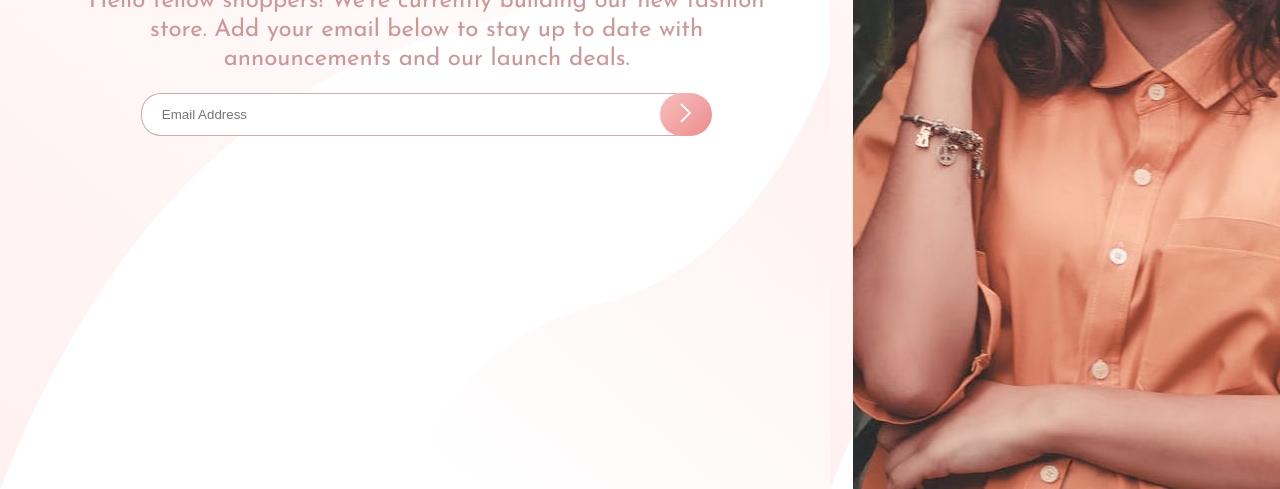
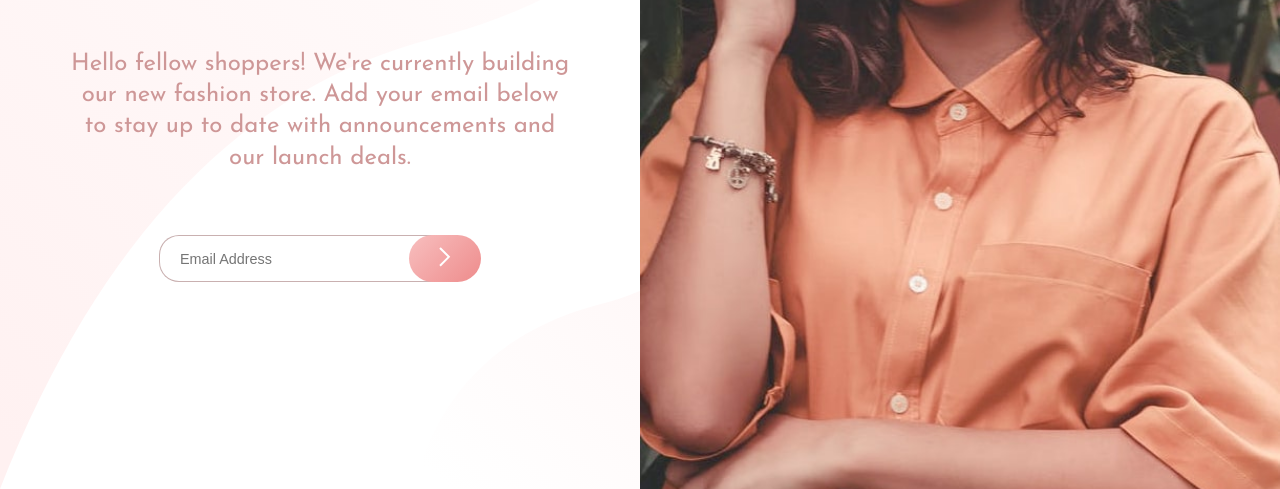
Before and after one commit to yshifa/css-challenge, a plain HTML site: page index.html in a window 1280 px wide. Shown: the part 311-800 px from the top of the page. Drawn offline with Linux system fonts and the light colour scheme.

Commit message:
base apparel

```diff
--- a/index.html
+++ b/index.html
@@ -23,12 +23,13 @@
         alt="hero image mobile"
       />
 
-      <section>
+      <section class="wrapper">
         <h1>
           <span class="heading">we're </span><br />
           coming <br />
           soon <br />
         </h1>
+
         <p>
           Hello fellow shoppers! We're currently building our new fashion store.
           Add your email below to stay up to date with announcements and our
--- a/style.css
+++ b/style.css
@@ -57,16 +57,18 @@ form {
 .email-input {
   padding: 10px 20px;
   border-radius: 20px;
-  width: 65%;
+  width: 300px;
+  font-size: 0.9rem;
+  outline: none;
   border: 0.8px solid hsla(0, 19%, 60%, 0.652);
 }
 
 .btn {
   background: linear-gradient(135deg, hsl(0, 80%, 86%), hsl(0, 74%, 74%));
-  padding: 10px 20px;
+  padding: 12px 30px;
   border-radius: 25px;
   border-style: hidden;
-  margin-left: -35px;
+  margin-left: -50px;
 }
 
 @media screen and (min-width: 768px) {
@@ -76,7 +78,8 @@ form {
   }
   section p {
     font-size: 1.5rem;
-    line-height: 1.8rem;
+    line-height: 1.3;
+    max-width: 500px;
   }
 
   .logo {
@@ -93,7 +96,19 @@ form {
     display: flex;
   }
   .main {
-    width: 100%;
+    width: 50%;
+  }
+
+  .wrapper {
+    height: 65vh;
+    display: flex;
+    flex-direction: column;
+    justify-content: space-around;
+  }
+
+  form {
+    max-width: 500px;
+    margin: 0 auto;
   }
 
   .hero-image-desktop {
@@ -101,5 +116,6 @@ form {
     height: 100vh;
     width: 50vw;
     object-fit: cover;
+    background-size: cover;
   }
 }
```
